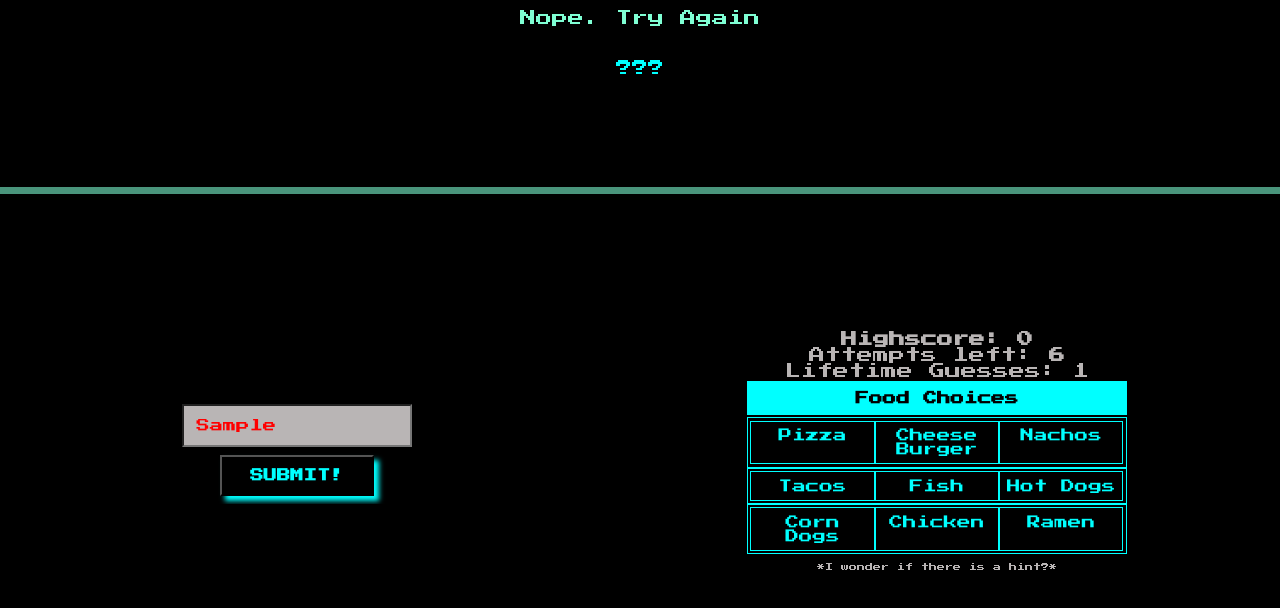
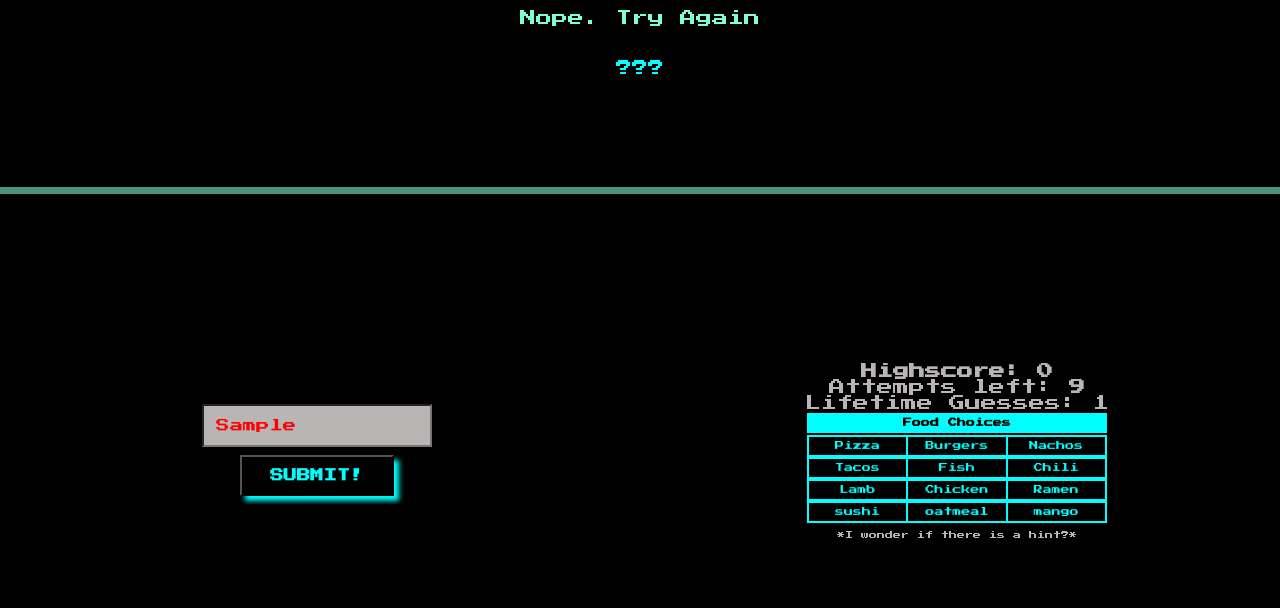
Before and after one commit to Caleb-Kuss/Guess-That-Food, a website: page index.html in a window 1280 px wide. Both pictures are taken after typing "Sample" into the empty fields and a click on the button "SUBMIT!". Shown: the part 126-734 px from the top of the page. Drawn offline with Linux system fonts and the light colour scheme.

Commit message:
added playing variable, added 3 food choices, small design changes

```diff
--- a/index.html
+++ b/index.html
@@ -40,7 +40,7 @@
         <p class="highscore">
           Highscore: <span class="highScoreNumber">0</span>
         </p>
-        <p class="attempt">Attempts left: <span class="score">7</span></p>
+        <p class="attempt">Attempts left: <span class="score">10</span></p>
         <p class="attemptsTotal_class">
           Lifetime Guesses: <span class="attemptsTotal">0</span>
         </p>
@@ -53,18 +53,23 @@
             </thead>
             <tr>
               <td>Pizza</td>
-              <td>Cheese Burger</td>
+              <td>Burgers</td>
               <td>Nachos</td>
             </tr>
             <tr>
               <td>Tacos</td>
               <td>Fish</td>
-              <td>Hot Dogs</td>
+              <td>Chili</td>
             </tr>
             <tr>
-              <td>Corn Dogs</td>
+              <td>Lamb</td>
               <td>Chicken</td>
               <td>Ramen</td>
+            </tr>
+            <tr>
+              <td>sushi</td>
+              <td>oatmeal</td>
+              <td>mango</td>
             </tr>
           </table>
         </div>
--- a/script2.js
+++ b/script2.js
@@ -2,14 +2,17 @@
 
 let foodChoices = [
   'Pizza',
-  'Cheese Burger',
+  'burgers',
   'Nachos',
   'Tacos',
   'Fish',
-  'Hot Dogs',
-  'Corn Dogs',
+  'Chili',
+  'lamb',
   'Chicken',
   'Ramen',
+  `sushi`,
+  `oatmeal`,
+  `mango`,
 ];
 let wrongChoices = [
   `Nope. Try Again`,
@@ -21,9 +24,10 @@ let wrongChoices = [
 //code for game to work
 let food = getRandom(foodChoices);
 let choices = getRandom(wrongChoices);
-let score = 7;
+let score = 10;
 let highscores = 0;
 let lifeTimeAttempts = 0;
+let playing = true;
 const displayMessage = function (message) {
   document.querySelector(`.message`).textContent = message;
 };
@@ -46,8 +50,32 @@ const resetBtnHidden = document.querySelector(`.resetHidden`);
 const closeBtnHidden = document.querySelector(`.closeHidden`);
 const overlayHidden = document.querySelector(`.overlay`);
 const mainSection = document.querySelector(`.main`);
+
+const startUp = function () {
+  playing = true;
+  score = 10;
+  food = getRandom(foodChoices);
+  choices = getRandom(wrongChoices);
+  str = food.substring(0, 2);
+  displayMessage(`Seriously, Try it!`);
+  attemptsLeft.textContent = score;
+  inputBox.value = ``;
+  hiddenHint.style.color = `var(--mystery)`;
+  hiddenHint.style.padding = `0.3em`;
+  hiddenHint.textContent = `???`;
+  hiddenHint.style.fontSize = `1em`;
+  headerBorder.style.color = `aqua`;
+  hiddenHint.style.backgroundColor = ``;
+  submitBtn.style.boxShadow = `5px 5px 5px red`;
+  playAgain.style.boxShadow = `5px 5px 5px red`;
+  resetBtn.style.boxShadow = `5px 5px 5px red`;
+  inputBox.style.color = ``;
+  hiddenHint.style.width = `var(--mysteryWidth)`;
+};
+
 submitBtn.addEventListener(`click`, function () {
   const guess = document.querySelector(`.guess`).value;
+  if (playing) {
     if (!guess) {
       //if nothing is in the input box it populates this line of code
       inputBox.style.color = `blue`;
@@ -62,6 +90,7 @@ submitBtn.addEventListener(`click`, function () {
         highScoreNumber(highscores);
         saveHighScore(score);
       }
+      playing = false;
       incrementTotAttempts();
       inputBox.style.color = `green`;
       displayMessage(`Great job! That's correct!`);
@@ -90,6 +119,7 @@ submitBtn.addEventListener(`click`, function () {
         }
       } else {
         //this populates when no more attempts exist
+
         displayMessage(`Better luck next time.`);
         documentBody.style.backgroundColor = `black`;
         headerBorder.style.color = `aquamarine`;
@@ -106,8 +136,9 @@ submitBtn.addEventListener(`click`, function () {
         hiddenHintId.textContent = food;
         inputBox.style.color = `black`;
       }
+  }
 });
-
+console.log(submitBtn, inputBox);
 food = getRandom(foodChoices);
 str = food.substring(0, 2); //runs the hint box.
 
@@ -145,26 +176,7 @@ function defaultText() {
 } //---- end of mystery code----
 
 //code for play again button to reset everything
-playAgain.addEventListener(`click`, function () {
-  score = 7;
-  food = getRandom(foodChoices);
-  choices = getRandom(wrongChoices);
-  str = food.substring(0, 2);
-  displayMessage(`Seriously, Try it!`);
-  attemptsLeft.textContent = score;
-  inputBox.value = ``;
-  hiddenHint.style.color = `var(--mystery)`;
-  hiddenHint.style.padding = `0.3em`;
-  hiddenHint.textContent = `???`;
-  hiddenHint.style.fontSize = `1em`;
-  headerBorder.style.color = `aqua`;
-  hiddenHint.style.backgroundColor = ``;
-  submitBtn.style.boxShadow = `5px 5px 5px red`;
-  playAgain.style.boxShadow = `5px 5px 5px red`;
-  resetBtn.style.boxShadow = `5px 5px 5px red`;
-  inputBox.style.color = ``;
-  hiddenHint.style.width = `var(--mysteryWidth)`;
-});
+playAgain.addEventListener(`click`, startUp);
 
 // executes the submit button when the user presses the enter key--
 document.addEventListener(`keydown`, function (e) {
--- a/style.css
+++ b/style.css
@@ -134,16 +134,18 @@ tr {
   display: flex;
   flex-basis: 100%;
   justify-content: space-around;
+  align-items: center;
+  left: 0;
+  right: 0;
+  top: 0;
+  bottom: 0;
   border: 1px solid aqua;
-  border-collapse: collapse;
-  padding: 0.15em;
 }
 
 td,
 th {
-  text-align: center;
   padding: 0.5em;
-  font-size: 1.7vh;
+  font-size: xx-small;
 }
 
 thead,
@@ -155,6 +157,7 @@ th {
 table {
   background-color: black;
   color: aqua;
+  width: 100%;
 }
 
 .again {
```
Lines whose indentation alone changed are shown as unchanged.
